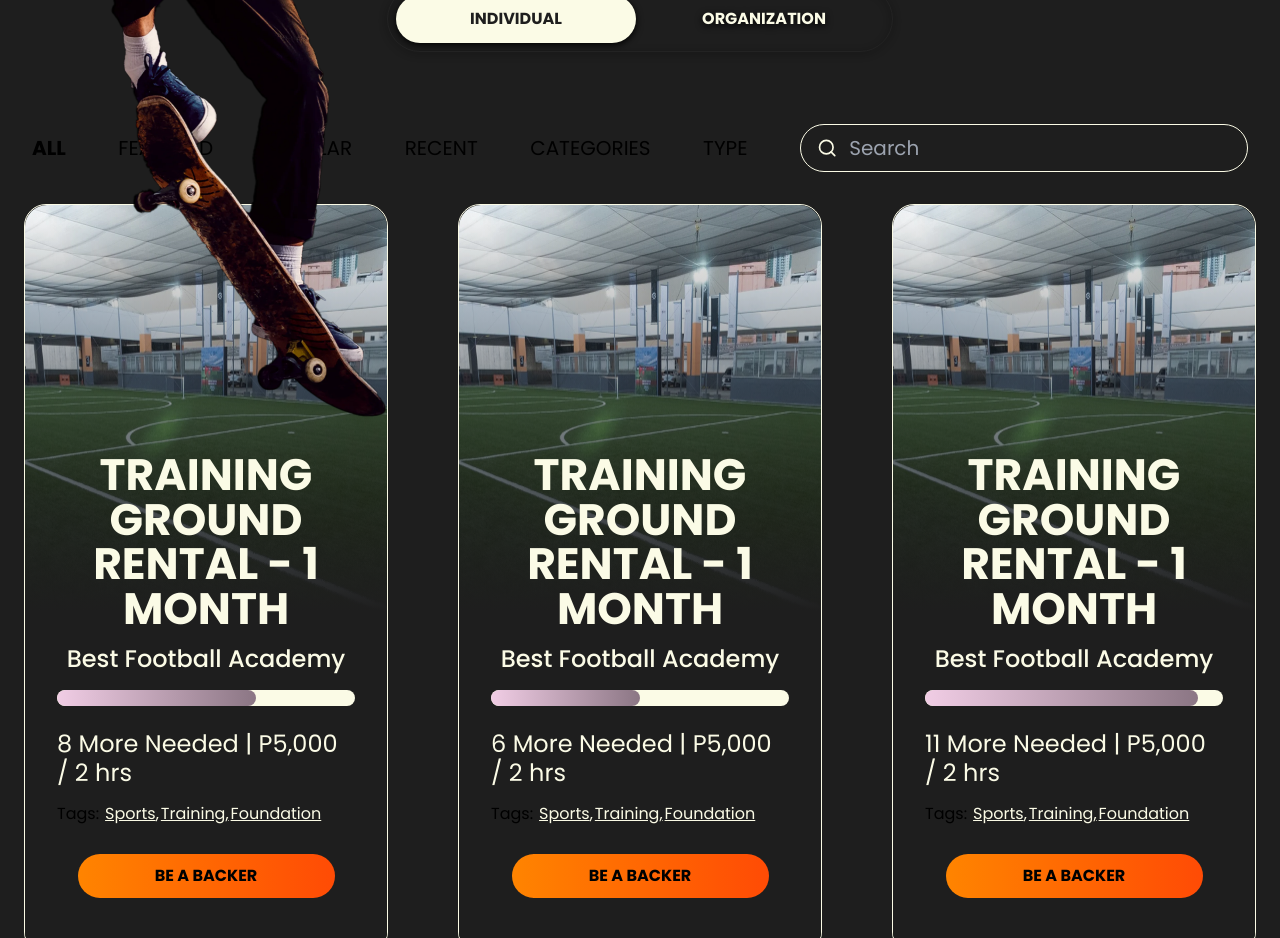
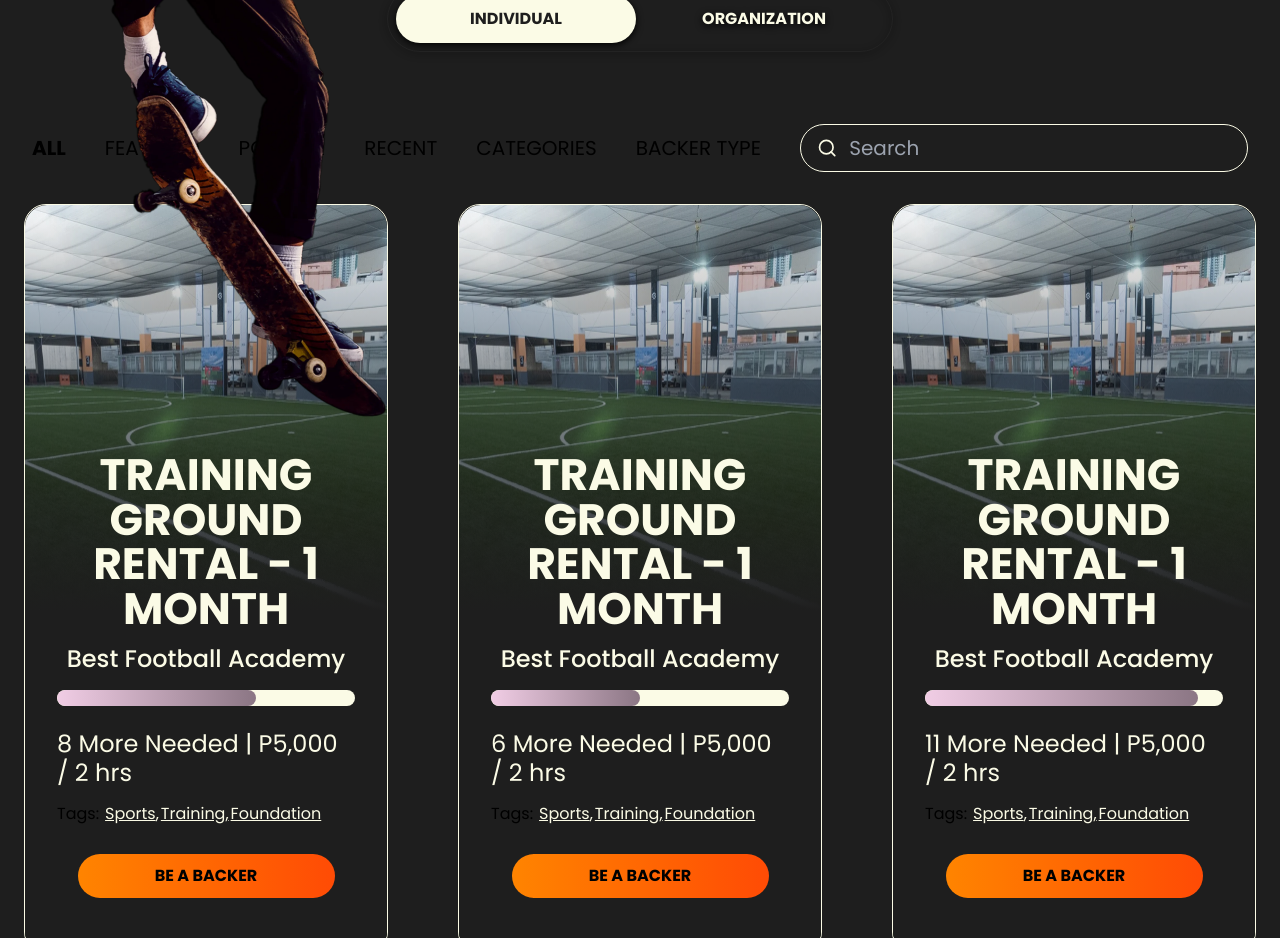
Before and after one commit to Laurence-Personal-Projects/backer-base, a Next.js app: page / in a window 1280 px wide. Shown: the part 3600-4538 px from the top of the page. Built offline with nearby package versions, Linux system fonts and the light colour scheme; a web font is replaced by a local one; what @radix-ui/themes would draw is missing.

Commit message:
updated base tablist

```diff
--- a/app/components/sections/TheBaseTabList.tsx
+++ b/app/components/sections/TheBaseTabList.tsx
@@ -18,7 +18,7 @@ const tabs = [
   "Popular",
   "Recent",
   "Categories",
-  "Type",
+  "Backer Type",
 ];
 
 // Data for backer base items
```
